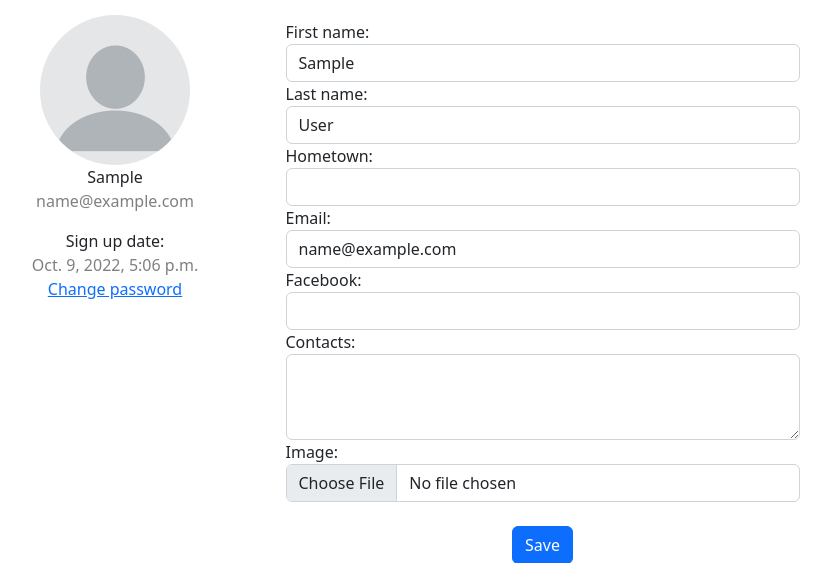
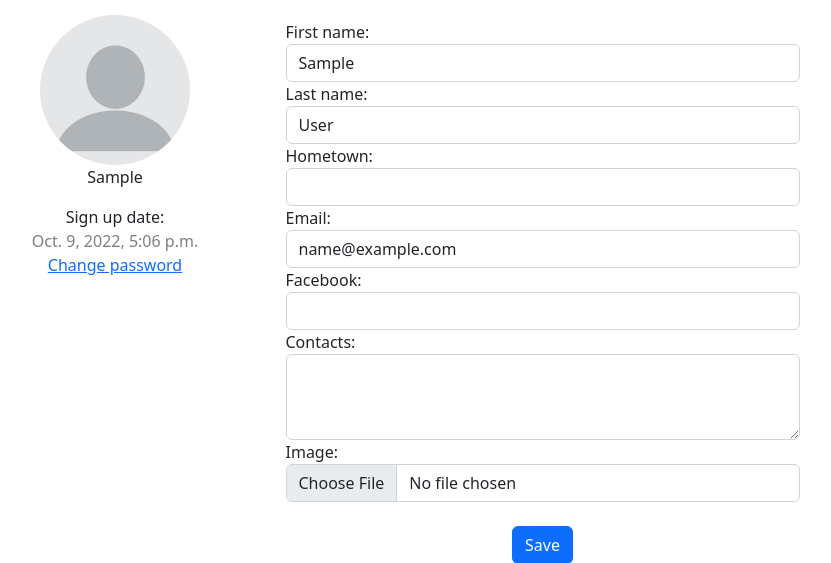
Before and after one commit to VetalM84/ua_hub, a Django app: page /profile/ in a window 1280 px wide. Shown: the part 139-702 px from the top of the page, without its empty margins (240-1071 px from the left). Run offline with Django 4.2, Linux system fonts and the light colour scheme; the visitor is signed in with stand-in values (Sample User, id 1).

Commit message:
Remove email text

```diff
--- a/apps/accounts/templates/accounts/profile.html
+++ b/apps/accounts/templates/accounts/profile.html
@@ -11,7 +11,6 @@
                 <div class="d-flex flex-column align-items-center text-center p-3 py-5">
                     <img class="rounded-circle mt-5" width="150px" height="150px" alt="image" src="{{ MEDIA_URL }}{{ request.user.avatar }}">
                     <span class="font-weight-bold">{{ request.user.first_name }}</span>
-                    <span class="text-black-50">{{ request.user.email }}</span>
                     <span class="font-weight-bold mt-3">{% translate "Sign up date" %}:</span>
                     <span class="text-black-50">{{ request.user.date_joined }}</span>
                     <a href="{% url "password_change" %}">{% translate "Change password" %}</a>
```
